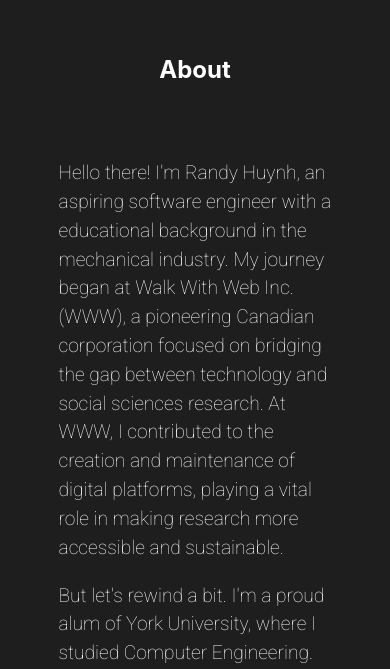
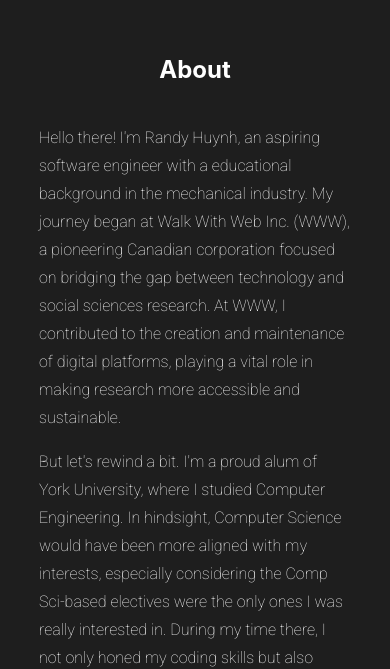
Before and after one commit to artmedia1/portfolio, a React (Create React App) app: page / in a window 390 px wide. Shown: the part 947-1616 px from the top of the page. Built offline with nearby package versions, Linux system fonts and the light colour scheme.

Commit message:
Updated css

```diff
--- a/src/Sections/About/About.css
+++ b/src/Sections/About/About.css
@@ -1,6 +1,6 @@
 #AboutSection {
-    margin: 0 15vw;
-    height: 100vh;
+    margin: 0 20vw;
+    min-height: 100vh;
     padding-top: 10vh;
 }
 
@@ -12,3 +12,15 @@
     line-height: 1.5;
     margin-top: 75px;
 }
+
+@media screen and (max-width: 1200px) {
+    #AboutSection {
+        margin: 0 10vw;
+    }
+
+    .about-text {
+        font-size: medium;
+        margin-top: 40px;
+        line-height: 1.75;
+    }
+  }
--- a/src/Sections/Contact/Contact.css
+++ b/src/Sections/Contact/Contact.css
@@ -1,3 +1,26 @@
 #ContactSection {
-    margin-top: 10vh;
+    margin: 0 20vw;
+    min-height: 100vh;
+    padding-top: 10vh;
 }
+
+.about-text {
+    text-align: left;
+    font-family: "Roboto", sans-serif;
+    font-weight: 300;
+    font-size: larger;
+    line-height: 1.5;
+    margin-top: 75px;
+}
+
+@media screen and (max-width: 1200px) {
+    #AboutSection {
+        margin: 0 10vw;
+    }
+
+    .about-text {
+        font-size: medium;
+        margin-top: 40px;
+        line-height: 1.75;
+    }
+  }
--- a/src/Sections/Home/Home.css
+++ b/src/Sections/Home/Home.css
@@ -100,6 +100,6 @@
       }
 
     .intro-container {
-        padding-bottom: min(150px, 40%);
+        padding-bottom: min(150px, 50%);
     }
   }
```
